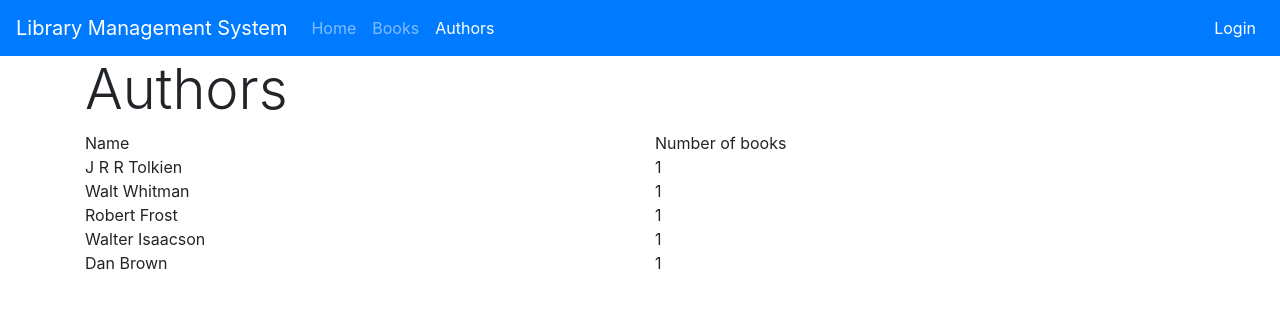
After one commit to bihanviranga/librarysystem, a Django app: page /authors/ in a window 1280 px wide. The commit adds this page. Shown: the top 309 px of the page. Run offline with Django 3.2, Linux system fonts and the light colour scheme; data comes from the database, SQL or seed files in the repository; some libraries are stand-ins or nearby versions.

Commit message:
Author list view + test

```diff
--- /dev/null
+++ b/librarycore/templates/librarycore/authors.html
@@ -0,0 +1,26 @@
+{% extends 'librarycore/index.html' %}
+
+{% block maintitle %}Authors{% endblock %}
+
+{% block content %}
+<div class="container">
+	<div class="row">
+		<div class="col">
+			Name
+		</div>
+		<div class="col">
+			Number of books
+		</div>
+	</div>
+	{% for author in authors %}
+	<div class="row">
+		<div class="col">
+			{{author.authorName}}
+		</div>
+		<div class="col">
+			{{author.numBooks}}
+		</div>
+	</div>
+	{% endfor %}
+</div>
+{% endblock %}
--- a/librarycore/templates/librarycore/index.html
+++ b/librarycore/templates/librarycore/index.html
@@ -31,14 +31,16 @@
 					<a class="nav-link" href="{% url 'books' %}">Books {% if currentNav == 'books' %}<span
 							class="sr-only">(current)</span>{% endif %}</a>
 				</li>
-				{% for group in user.groups.all %}
-				{% if group.name == 'library_admins' %}
+				<li class="nav-item {% if currentNav == 'authors' %}active{% endif %}">
+					<a class="nav-link" href="{% url 'authors' %}">Authors {% if currentNav == 'authors' %}<span
+							class="sr-only">(current)</span>{% endif %}</a>
+				</li>
+				{% for group in user.groups.all %} {% if group.name == 'library_admins' %}
 				<li class="nav-item {% if currentNav == 'users' %}active{% endif %}">
 					<a class="nav-link" href="{% url 'users' %}">Users {% if currentNav == 'users' %}<span
 							class="sr-only">(current)</span>{% endif %}</a>
 				</li>
-				{% endif %}
-				{% endfor %}
+				{% endif %} {% endfor %}
 			</ul>
 			<ul class="navbar-nav ml-auto">
 				{% if user.is_authenticated %}
--- a/librarycore/urls.py
+++ b/librarycore/urls.py
@@ -23,4 +23,6 @@ urlpatterns = [
     path('bookinstances/<str:pk>/update/', views.BookInstanceUpdate.as_view(), name='instance-update'),
     path('bookinstances/borrow', views.BookInstanceBorrow.as_view(), name='instance-borrow'),
     path('bookinstances/return', views.BookInstanceReturn.as_view(), name='instance-return'),
+
+    path('authors/', views.AuthorList.as_view(), name='authors'),
 ]
--- a/librarycore/views.py
+++ b/librarycore/views.py
@@ -175,3 +175,15 @@ class BookInstanceReturn(UserIsAdminMixin, View):
         bookInstance.borrowedBy = None
         bookInstance.save()
         return redirect('instance-detail', request.POST['bookInstanceId'])
+
+class AuthorList(View):
+    def get(self, request):
+        authors = models.Author.objects.all()
+        contextAuthors = []
+        for author in authors:
+            authorDict = author.__dict__
+            authorDict['numBooks'] = models.Book.objects.filter(bookAuthor=author).count()
+            contextAuthors.append(authorDict)
+
+        context = {'authors': contextAuthors, 'currentNav': 'authors'}
+        return render(request, 'librarycore/authors.html', context)
```
Also changed, not shown: librarycore/tests.py (+8 -1 lines), README.md.
